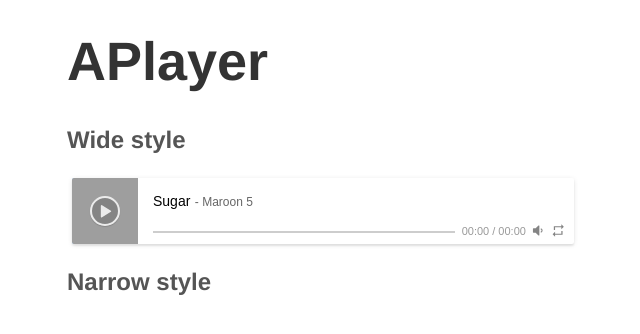
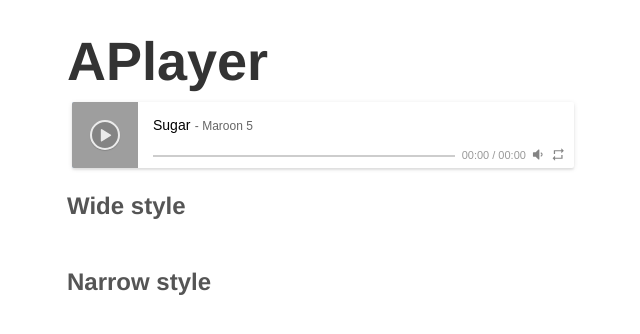
Before and after one commit to nengwuzhi/nengwuzhi.github.iomain, a Jekyll site: the page page/playlist.html, which Jekyll copies as it is, in a window 1280 px wide. Shown: the top 334 px of the page, without its empty margins (317-957 px from the left). Built offline with Jekyll 4.4.1, drawn with Linux system fonts in a browser that asks for light colours; grey boxes are pictures that could not be loaded.

Commit message:
Update playlist.html

```diff
--- a/page/playlist.html
+++ b/page/playlist.html
@@ -12,7 +12,7 @@ body{font-family:'Helvetica Neue',Helvetica,Arial,sans-serif;}.container{max-wid
 <body>
 <div class="container">
 <h1>APlayer</h1>
-<div id="player3" class="aplayer">
+<div id="player1" class="aplayer">
 <pre class="aplayer-lrc-content">
 [ti:平凡之路]
 [ar:朴树]
```
